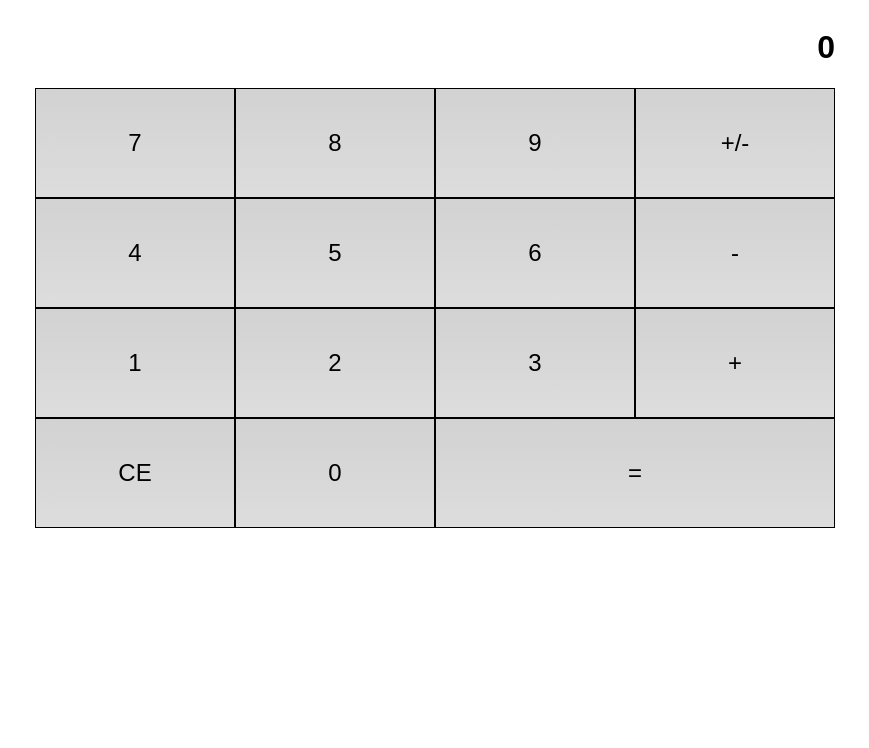
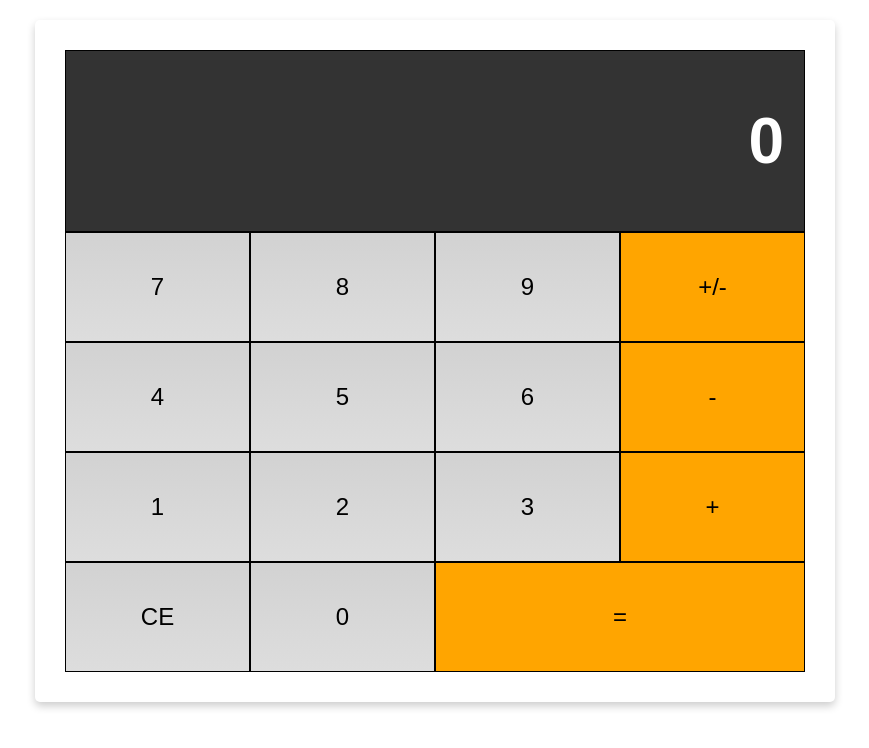
Before and after one commit to mfmahendr/Belajar, a plain HTML site: page WebDasar/WebCalculator/index.html in a window 1280 px wide. Shown: the whole page, without its empty margins (205-1074 px from the left). Drawn offline with Linux system fonts and the light colour scheme.

Commit message:
Update: UI Calculator

```diff
--- a/WebDasar/WebCalculator/index.html
+++ b/WebDasar/WebCalculator/index.html
@@ -6,7 +6,7 @@
         <link rel="stylesheet" href="style.css">
     </head>
     <body>
-        <div class="flex-container-column">
+        <div class="flex-container-column card">
             <div class="display">
                 <h1 id="displayNumber">0</h1>
             </div>
@@ -34,9 +34,6 @@
                 <div class="button equals double">=</div>
             </div>
         </div>
-
-
-
     </body>
 
 </html>
--- a/WebDasar/WebCalculator/style.css
+++ b/WebDasar/WebCalculator/style.css
@@ -4,6 +4,15 @@
 
 body {
     font-family: sans-serif;
+}
+
+.display{
+    background-color:#333333;
+    color: rgb(255, 255, 255);
+    padding: 10px 20px;
+    border: 1px solid black;
+    width: 100%;
+    font-size: 2em;
 }
 
 .flex-container-column {
@@ -32,6 +41,21 @@ body {
     cursor: pointer;
 }
 
+.button:hover{
+    font-weight: bolder;
+}
+
 .double{
     flex-basis: 50%;
 }
+
+.negative, .operator, .equals {
+    background: orange;
+}
+
+.card{
+    box-shadow: 0 4px 8px 0 rgba(0,0,0,0.2);
+    border-radius: 5px;
+    padding: 30px;
+    margin-top: 20px;
+}
```
